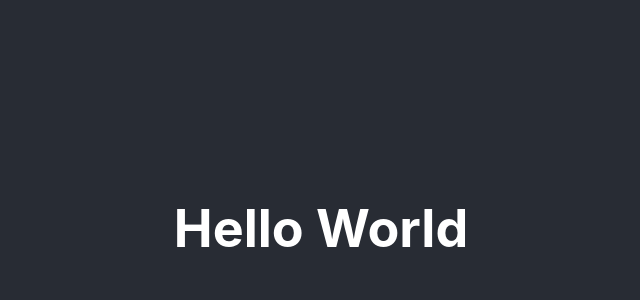
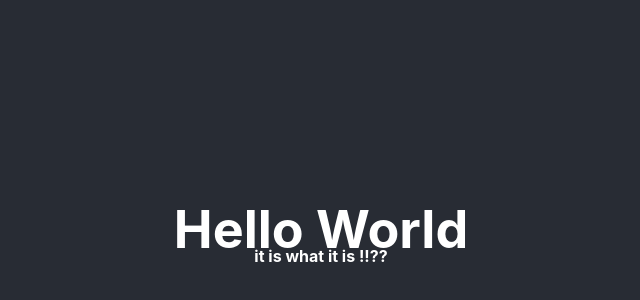
Before and after one commit to helmi88/DashBoard_Projects, a React (Create React App) app: page / in a window 1280 px wide. Shown: the part 172-472 px from the top of the page, without its empty margins (319-959 px from the left). Built offline with nearby package versions, Linux system fonts and the light colour scheme.

Commit message:
play with the project i don't know what i am doing lool what ever :) .

```diff
--- a/src/App.css
+++ b/src/App.css
@@ -13,3 +13,8 @@
   font-size: calc(10px + 2vmin);
   color: white;
 }
+
+.App-header h5{
+  margin-top: -50px;
+  font-size: 16px;
+}
--- a/src/App.js
+++ b/src/App.js
@@ -5,6 +5,7 @@ function App() {
     <div className="App">
       <header className="App-header">
         <h1>Hello World</h1>
+        <h5>it is what it is !!??</h5>
       </header>
     </div>
   );
```
